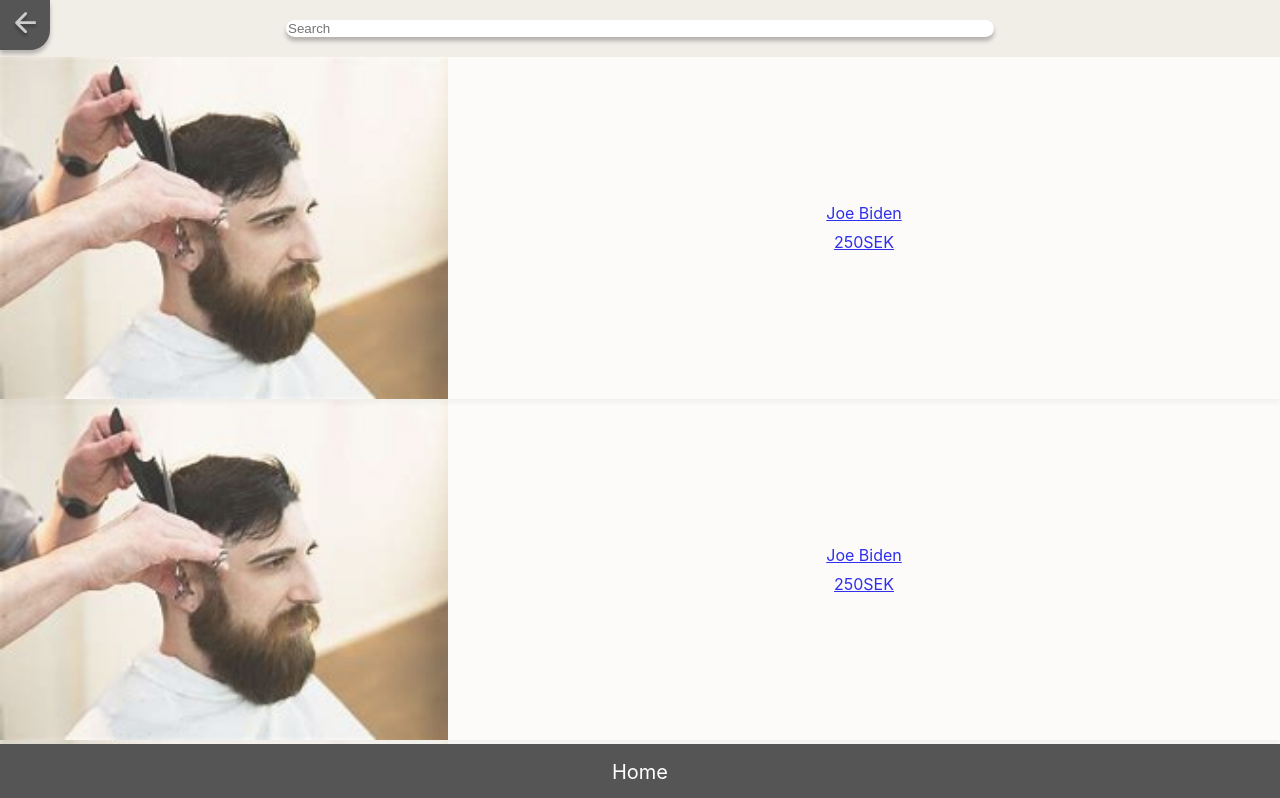
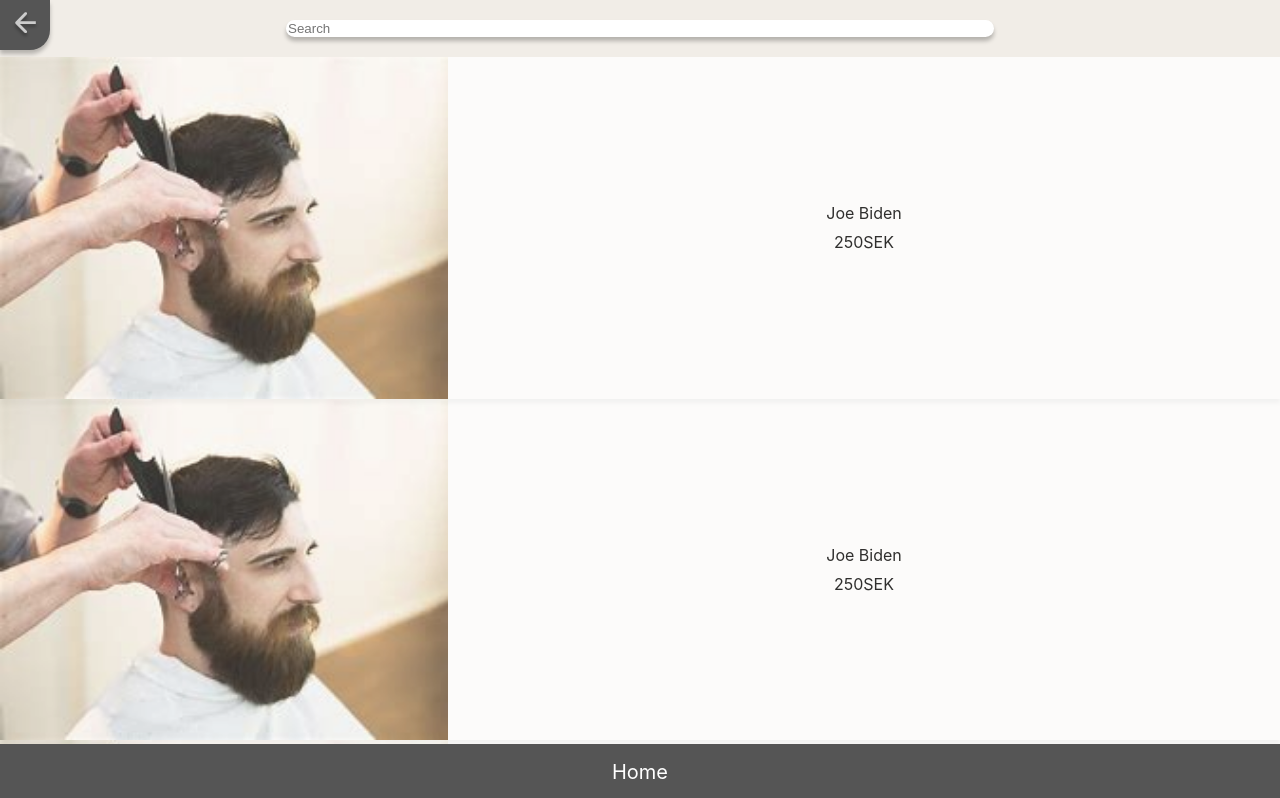
Before and after one commit to Mimmiiz/ID2216-React-Web-App, a React (Create React App) app: page /service-persons in a window 1280 px wide. Shown: the top 798 px of the page. Built offline with nearby package versions, Linux system fonts and the light colour scheme; what react-native would draw is missing.

Commit message:
Changed color of font in person list page

```diff
--- a/src/styles/ServicePersonList.css
+++ b/src/styles/ServicePersonList.css
@@ -11,6 +11,7 @@
     display: flex;
     flex-wrap: wrap;
     box-shadow: 0px 4px 4px rgba(0, 0, 0, 0.25);
+    text-decoration: none;
 }
 
 .Avatar{
@@ -30,8 +31,10 @@
     font-weight: 400;
     font-size: 16px;
     line-height: 29px;
+    color: black;
 
 }
+
 .SearchBar{
     margin: 20px;
     position: relative;
```
